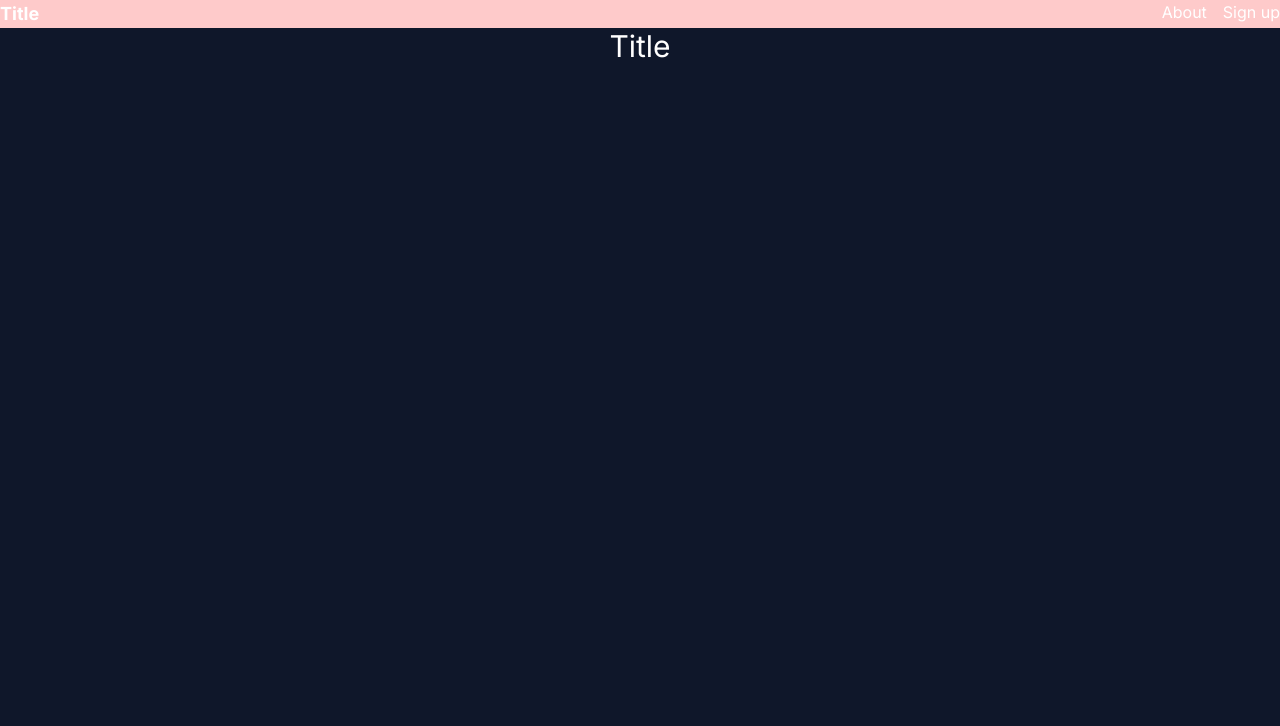
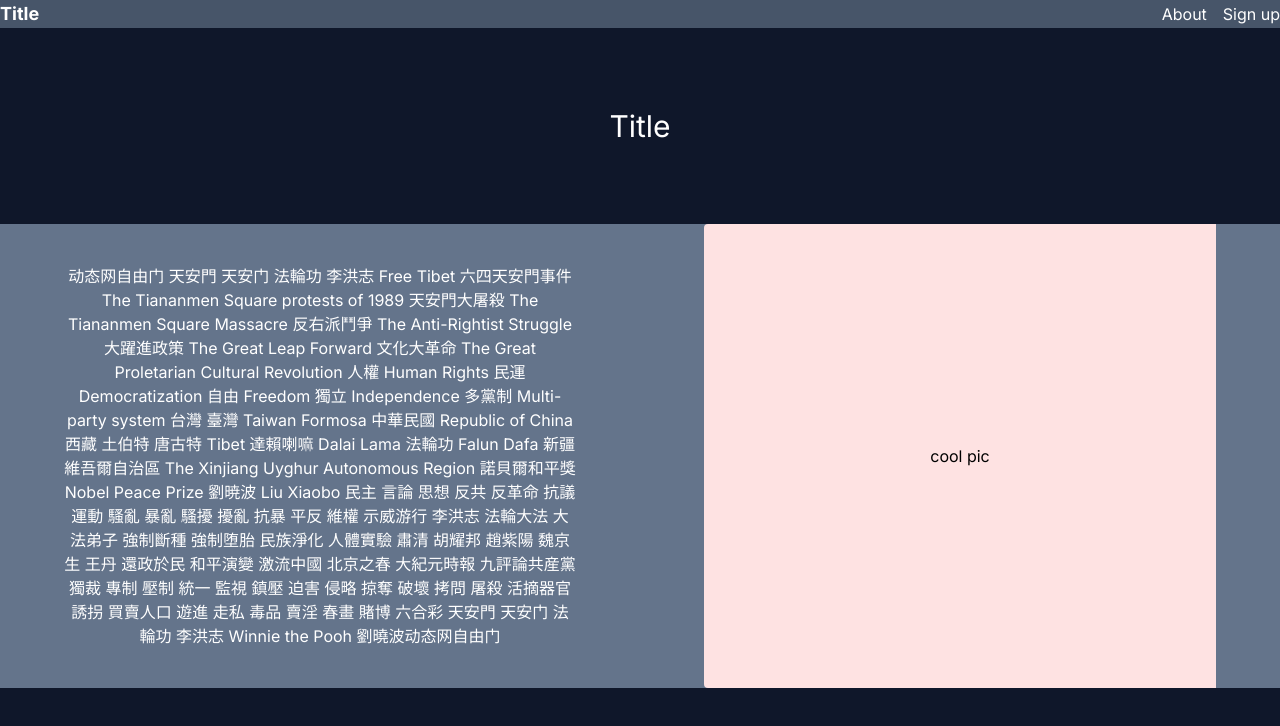
Before and after one commit to ConnorG255/Super-Cool-Hack, a Next.js app: page / in a window 1280 px wide. Shown: the top 726 px of the page. Built offline with nearby package versions, Linux system fonts and the light colour scheme.

Commit message:
description+pic

```diff
--- a/app/page.tsx
+++ b/app/page.tsx
@@ -2,22 +2,40 @@ import Image from 'next/image'
 
 export default function Home() {
   return (
-    <main className="min-h-screen  bg-slate-900 text-center">
-      <div className='min-w-screen bg-red-200 h-min-1/6 flex justify-between'>
-        <div className="text-white text-lg font-bold">Title</div>
+    <main className="min-h-screen text-white bg-slate-900 text-center">
+
+      {navBar()}
 
 
-        <div className="space-x-4">
 
-          <button className="text-white">About</button>
-          <button className="text-white">Sign up</button>
-        </div>
-        </div>
+      <h1 className='text-3xl py-20'>Title </h1>
 
-      <h1 className='text-white text-3xl'>Title </h1>
-
-      <div></div>
+      <div className='flex justify-around min-w-4/5 min-h-1/2 bg-slate-500 '>
+       <div className='w-2/5 py-10'>动态网自由门 天安門 天安门 法輪功 李洪志 Free Tibet 六四天安門事件 The Tiananmen Square protests of 1989
+       天安門大屠殺 The Tiananmen Square Massacre 反右派鬥爭 The Anti-Rightist Struggle 大躍進政策 The Great Leap Forward 文化大革命
+       The Great Proletarian Cultural Revolution 人權 Human Rights 民運 Democratization 自由 Freedom 獨立 Independence 多黨制 Multi-party system
+        台灣 臺灣 Taiwan Formosa 中華民國 Republic of China 西藏 土伯特 唐古特 Tibet 達賴喇嘛 Dalai Lama 法輪功 Falun Dafa 新疆維吾爾自治區
+        The Xinjiang Uyghur Autonomous Region 諾貝爾和平獎 Nobel Peace Prize 劉暁波 Liu Xiaobo 民主 言論 思想 反共 反革命 抗議 運動 騷亂 暴亂 騷擾 擾亂 抗暴
+        平反 維權 示威游行 李洪志 法輪大法 大法弟子 強制斷種 強制堕胎 民族淨化 人體實驗 肅清 胡耀邦 趙紫陽 魏京生 王丹 還政於民 和平演變 激流中國 北京之春 大紀元時報
+        九評論共産黨 獨裁 專制 壓制 統一 監視 鎮壓 迫害 侵略 掠奪 破壞 拷問 屠殺 活摘器官 誘拐 買賣人口 遊進 走私 毒品 賣淫 春畫 賭博 六合彩 天安門 天安门 法輪功 李洪志
+         Winnie the Pooh 劉曉波动态网自由门</div>
+         <div className="flex w-2/5 bg-red-100 rounded-l text-center items-center justify-center py-10">
+          <div className='text-black'>cool pic</div></div>
+      </div>
 
     </main>
   )
+
+  function navBar() {
+    return <div className='flex items-center justify-between bg-slate-600 mt-0'>
+      <div className="text-white text-lg font-bold">Title</div>
+
+
+      <div className="space-x-4">
+
+        <button className="text-white">About</button>
+        <button className="text-white">Sign up</button>
+      </div>
+    </div>
+  }
 }
```
